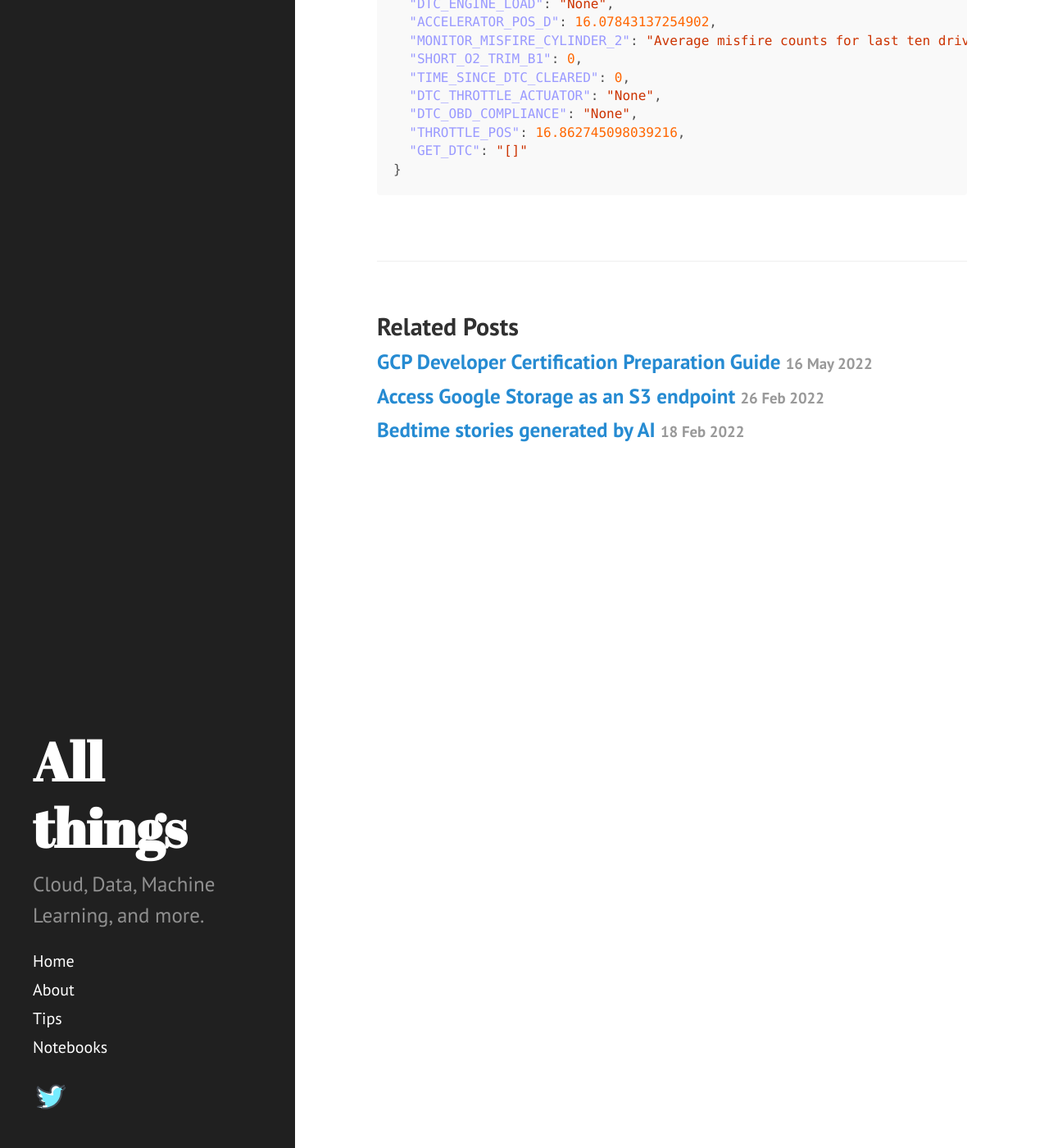
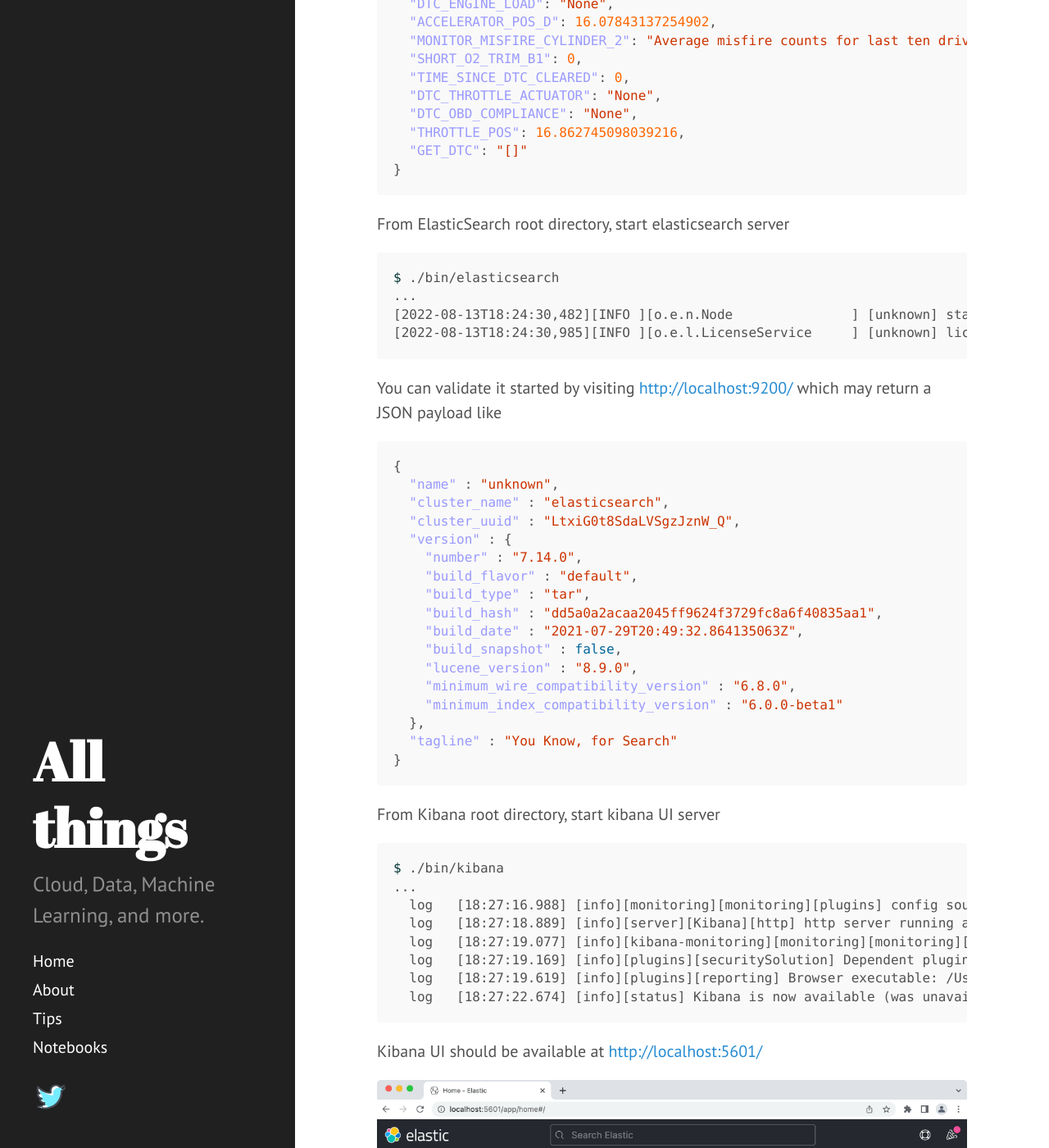
Before and after one commit to dzlab/dzlab.github.io, a Jekyll site: the page built from _posts/2022-08-13-elasticsearch-obd2.md, in a window 1280 px wide and 1400 px high, scrolled down 3695 px. Shown: the whole window at 82% size. Built offline with Jekyll 4.4.1, drawn with Linux system fonts in a browser that asks for light colours; nearby versions of some CDN libraries; a script that is not in the unit is left out; the table of contents is made by our own code; some of the changed text lies outside the part shown.

Commit message:
start services

````diff
--- a/_posts/2022-08-13-elasticsearch-obd2.md
+++ b/_posts/2022-08-13-elasticsearch-obd2.md
@@ -1,10 +1,10 @@
 ---
 layout: post
 comments: true
-title: Capture car diagnostic data and index them with Elasticsearch
-excerpt: Learn how to use obd2 reader to capture your car diagnostic data and then upload it to Elasticsearch.
-categories: certification
-tags: [elasticsearch,python,obd]
+title: Exploring car diagnostic data with Elasticsearch and Kibana
+excerpt: Learn how to use obd2 reader to capture your car diagnostic data and then upload it to Elasticsearch via Kibana UI.
+categories: elasticsearch
+tags: [elasticsearch,python,obd2]
 toc: true
 img_excerpt:
 ---
@@ -177,3 +177,47 @@ if __name__ == "__main__":
   "GET_DTC": "[]"
 }
 ```
+
+From ElasticSearch root directory, start elasticsearch server
+```shell
+$ ./bin/elasticsearch
+...
+[2022-08-13T18:24:30,482][INFO ][o.e.n.Node               ] [unknown] started
+[2022-08-13T18:24:30,985][INFO ][o.e.l.LicenseService     ] [unknown] license [300894ae-b6a0-4964-886f-d3fa540b9480] mode [basic] - valid
+```
+You can validate it started by visiting [http://localhost:9200/]() which may return a JSON payload like
+```json
+{
+  "name" : "unknown",
+  "cluster_name" : "elasticsearch",
+  "cluster_uuid" : "LtxiG0t8SdaLVSgzJznW_Q",
+  "version" : {
+    "number" : "7.14.0",
+    "build_flavor" : "default",
+    "build_type" : "tar",
+    "build_hash" : "dd5a0a2acaa2045ff9624f3729fc8a6f40835aa1",
+    "build_date" : "2021-07-29T20:49:32.864135063Z",
+    "build_snapshot" : false,
+    "lucene_version" : "8.9.0",
+    "minimum_wire_compatibility_version" : "6.8.0",
+    "minimum_index_compatibility_version" : "6.0.0-beta1"
+  },
+  "tagline" : "You Know, for Search"
+}
+```
+
+From Kibana root directory, start kibana UI server
+```shell
+$ ./bin/kibana
+...
+  log   [18:27:16.988] [info][monitoring][monitoring][plugins] config sourced from: production cluster
+  log   [18:27:18.889] [info][server][Kibana][http] http server running at http://localhost:5601
+  log   [18:27:19.077] [info][kibana-monitoring][monitoring][monitoring][plugins] Starting monitoring stats collection
+  log   [18:27:19.169] [info][plugins][securitySolution] Dependent plugin setup complete - Starting ManifestTask
+  log   [18:27:19.619] [info][plugins][reporting] Browser executable: /Users/bachirchihani/Tools/kibana-7.14.0-darwin-x86_64/x-pack/plugins/reporting/chromium/headless_shell-darwin_x64/headless_shell
+  log   [18:27:22.674] [info][status] Kibana is now available (was unavailable)
+```
+
+Kibana UI should be available at [http://localhost:5601/]()
+
+![Kibana upload file]({{ "/assets/2022/08/2022-08-13-kibana-upload.png" | absolute_url }})
````
Also changed, not shown: assets/2022/08/2022-08-13-kibana-upload.png (added).
